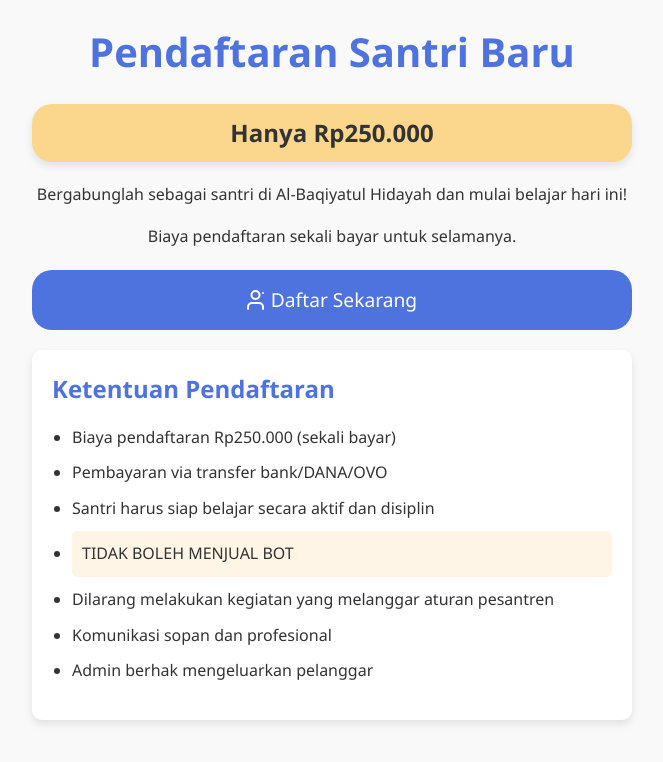
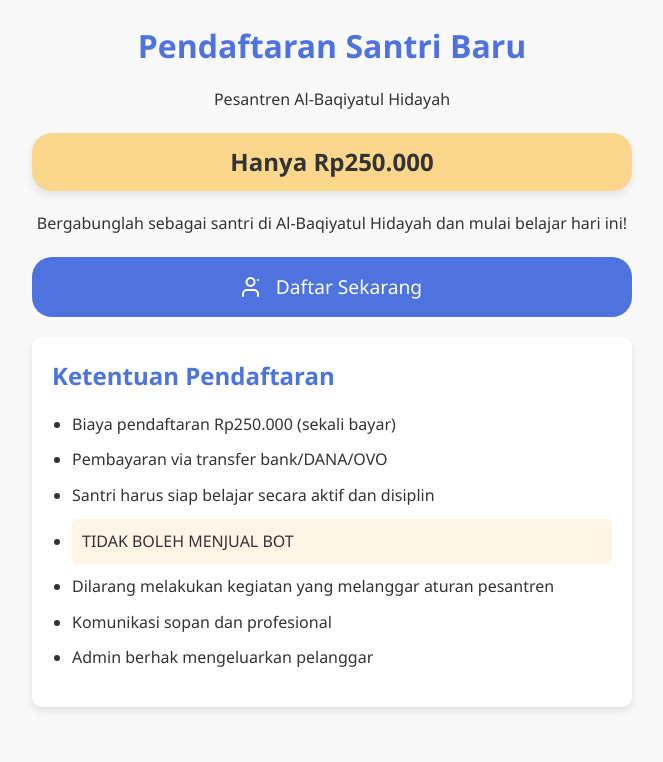
Before and after one commit to wilkazxz/al-baqiyatulhidayah, a plain HTML site: page index.html in a window 1280 px wide. Shown: the whole page, without its empty margins (308-971 px from the left). Drawn offline with Linux system fonts and the light colour scheme.

Commit message:
Update index.html

```diff
--- a/index.html
+++ b/index.html
@@ -31,7 +31,7 @@
     }
 
     .header h1 {
-      font-size: 2.5rem;
+      font-size: 2rem;
       color: #4e73df;
     }
 
@@ -117,6 +117,7 @@
     <!-- Header -->
     <div class="header">
       <h1>Pendaftaran Santri Baru</h1>
+      <p>Pesantren Al-Baqiyatul Hidayah</p>
     </div>
 
     <!-- Price -->
@@ -127,13 +128,12 @@
     <!-- Description -->
     <div class="description">
       <p>Bergabunglah sebagai santri di Al-Baqiyatul Hidayah dan mulai belajar hari ini!</p>
-      <p><i class="fas fa-info-circle"></i> Biaya pendaftaran sekali bayar untuk selamanya.</p>
     </div>
 
     <!-- Button -->
     <div class="button">
-      <svg xmlns="http://www.w3.org/2000/svg" width="24" height="24" viewBox="0 0 24 24" fill="none" stroke="currentColor" stroke-width="2" stroke-linecap="round" stroke-linejoin="round" class="feather feather-user-plus"><path d="M16 21v-2a4 4 0 0 0-4-4H5a4 4 0 0 0-4 4v2"></path><circle cx="8.5" cy="7" r="4"></circle><line x1="16" y1="5" x2="16" y2="5"></line></svg>
-      <span>Daftar Sekarang</span>
+      <svg xmlns="http://www.w3.org/2000/svg" width="24" height="24" viewBox="0 0 24 24" fill="none" stroke="currentColor" stroke-width="2" stroke-linecap="round" stroke-linejoin="round"><path d="M16 21v-2a4 4 0 0 0-4-4H5a4 4 0 0 0-4 4v2"></path><circle cx="8.5" cy="7" r="4"></circle><line x1="16" y1="5" x2="16" y2="5"></line></svg>
+      <span style="margin-left: 10px;">Daftar Sekarang</span>
     </div>
 
     <!-- Terms -->
```
